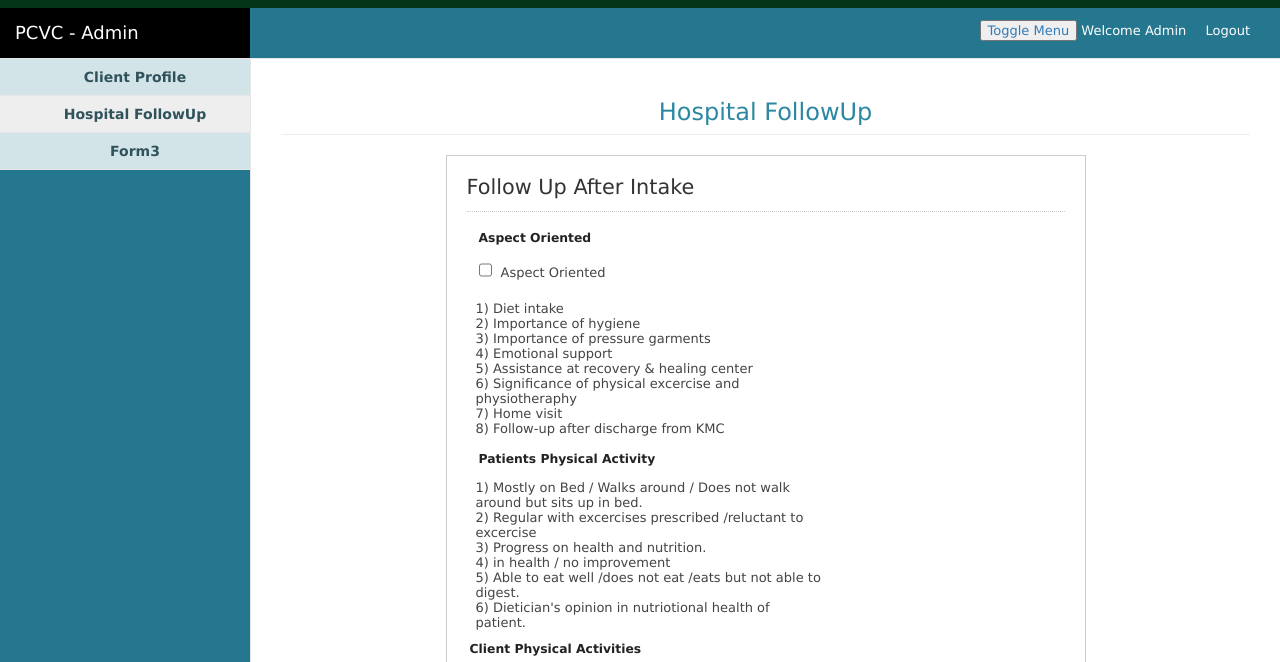
After one commit to ikrampp/PCVC-Organization, a PHP site: template view/client_follow_up_form.php in a window 1280 px wide. The commit adds this page. Shown: the top 662 px of the page. Run offline with PHP 8.4, Linux system fonts and the light colour scheme; the template is opened without the code that fills it, so the values that code supplies are empty; some libraries are stand-ins or nearby versions.

Commit message:
Client followup changes

```diff
--- a/controller/client_intake_controller.php
+++ b/controller/client_intake_controller.php
@@ -223,5 +223,52 @@ class ClientIntakeController {
 		$container->success = true;
 		return $container;
 	}
+
+	public function create_client_follow_up_details()
+	{
+		$client_form_details = new stdClass;
+		$error_message = "";
+
+		if($_SERVER["REQUEST_METHOD"] != "POST")
+		{
+			echo "Form details are not submitted properly.";
+		}
+
+		if(isset($_POST['client_id']))
+		{
+			$client_form_details->client_id 	= $_POST['client_id'];
+			$client_form_details->client_status = 'FOLLOWUP';
+		}
+		else
+		{
+			$error_message = "Client ID is empty.";
+		}
+
+		$client_form_details->timestamp 		= date('Y-m-d');
+		$client_form_details->form_json_data	= json_encode($_POST);
+
+		$container = new stdClass;
+		if(empty($error_message))
+		{
+			$container = $this->create_client_form_details($client_form_details);
+		}
+
+		if (!empty($error_message) || isset($container->show_failure_message))
+		{
+			$error_info = array();
+			$error_info["show_failure_message"] = true;
+
+			if(!empty($error_message))
+			{
+				$container->show_failure_message = true;
+				$error_info["failure_message"] = $error_message;
+			}
+			else
+			{
+				$error_info["failure_message"] = "Failed to create client follow up details";
+			}
+		}
+		return $container;
+	}
 }
 ?>
--- /dev/null
+++ b/view/client_follow_up_form.php
@@ -0,0 +1,143 @@
+<?php
+if(!isset($_SESSION)){
+    session_start();
+}
+require_once 'controller/sw_login_controller.php';
+require_once 'controller/client_intake_controller.php';
+
+// Some redirect has happened and the flow reached here
+// Get the error message to display in this page
+if (isset($_SESSION["error_info"]))
+{
+	$error_info = $_SESSION["error_info"];
+
+	if(isset($error_info["show_failure_message"]))
+	{
+		$show_failure_message = $error_info["show_failure_message"];
+	}
+
+	if(isset($error_info["failure_message"]))
+	{
+		$failure_message = $error_info["failure_message"];
+	}
+
+	unset($_SESSION["error_info"]);
+}
+
+$sw_login_controller = new SWLoginController();
+$container = $sw_login_controller->sw_user_login();
+
+if(isset($_SESSION["error_info"]))
+{
+		header("Location: login_form.php");
+}
+
+?>
+
+<html>
+<head>
+
+<?php  include 'inc_head.php'; ?>
+
+<link rel="stylesheet" href="css/sumoselect.css?v=3.0">
+<link rel="stylesheet" href="view.css?v=3.0">
+<script src="view.js"></script>
+<script src="calendar.js"></script>
+<script src="js/jquery.sumoselect.min.js?v=3.0"></script>
+<script>
+
+$(document).ready(function() {
+
+	$.fn.editable.defaults.mode = 'inline';
+	//Toggle search order div
+	$("#slide_div").click(function() {
+		$("#show_hide_div").slideToggle("slow");
+	});
+
+	// Toggle side menu
+	sidebarStatus = true;
+	$('#toggle_menu').click(function() {
+		if (sidebarStatus == false) {
+		  $('#sidebar_content').animate({
+			marginLeft: "0px",
+			opacity: "1"
+		  }, 1000);
+		  $('#page-wrapper').animate({
+			marginLeft: "250px",
+			opacity: "1"
+		  }, 1000);
+		  sidebarStatus = true;
+		}
+		else {
+		  $('#sidebar_content').animate({
+			marginLeft: "-250px",
+			opacity: "1"
+		  }, 1000);
+		  $('#page-wrapper').animate({
+			marginLeft: "0px",
+			opacity: "1"
+		  }, 1000);
+		  sidebarStatus = false;
+		}
+	});
+
+	// DateTime picker initialization
+	// $("#order_from_date").datetimepicker({
+		// format: "<?php echo ADMIN_DATE_TIME_FORMAT; ?>",
+		// step: 30,
+		// allowBlank: true,
+		// formatDate: 'd-m-Y',
+		// minDate: '01-01-2015',
+		// maxDate: '+01-01-1970',
+		// onSelectTime:function(ct,$i){
+			// $i.datetimepicker('hide');
+		// },
+		// onSelectDate:function(ct,$i){
+			// var selectedValue = $i.val();
+			// var splitedDate = selectedValue.split(" ");
+			// $i.val(splitedDate[0] + " 00:00");
+			// $i.datetimepicker('hide');
+		// }
+	// });
+});
+
+</script>
+</head>
+
+<body>
+<div id="wrapper" style="background-color:#24778E">
+	<?php include 'dashboard_navbar_view.php'; ?>
+	<div id="page-wrapper">
+	    <div class="row">
+                <div class="col-lg-12">
+                    <h3 class="page-header" style="color:#2B87A2">Hospital FollowUp</h3>
+                </div>
+                <!-- /.col-lg-12 -->
+        </div>
+		<div id="errors_div">
+		</div>
+		<?php if( isset($show_failure_message) && isset($failure_message) ) { ?>
+			<div class="alert alert-info homealert" role="alert" align="center">
+			   <strong><?php echo $failure_message ?></strong>
+			</div>
+		<?php } ?>
+
+		<div class="row">
+			<div class="col-lg-12">
+				<?php include 'client_follow_up_form_view.php'; ?>
+			</div>
+		</div>
+	</div>
+</div>
+
+<script src="js/bootstrap-table.js?v=2.0"></script>
+<script src="js/locale/bootstrap-table-en-US.js?v=1.0"></script>
+<script src="js/bootstrap-table-editable.js?v=1.0"></script>
+<script src="js/bootstrap-editable.js"></script>
+
+<script src="js/select2.min.js?v=1.0"></script>
+<script src="js/sb-admin-2.js?v=1.0"></script>
+<script src="js/metisMenu.min.js?v=1.0"></script>
+<script src="js/jquery.datetimepicker.js"></script>
+</body>
+</html>
--- /dev/null
+++ b/view/client_follow_up_form_view.php
@@ -0,0 +1,66 @@
+<div id="form_container">
+	<form id="form_1076823" class="appnitro"  enctype="multipart/form-data" method="post" action="client_follow_up_save_view.php">
+		<input id="client_id" name="client_id" type="hidden" value="1001" />
+					<div class="form_description">
+			<h2>Follow Up After Intake</h2>
+			<p></p>
+		</div>
+			<ul >
+
+					<li id="li_4" >
+		<label class="description" for="element_4">Aspect Oriented </label>
+		<span>
+			<input id="oriented" name="client_aspect_oriented" class="element checkbox" type="checkbox" value="Aspect Oriented" />
+			<label class="choice" for="element_4_1">Aspect Oriented</label>
+
+		</span>
+		</li>
+
+ <li>
+  <span>
+		1) Diet intake </br>
+		2) Importance of hygiene </br>
+		3) Importance of pressure garments </br>
+		4) Emotional support </br>
+		5) Assistance at recovery & healing center </br>
+		6) Significance of physical excercise and physiotheraphy </br>
+		7) Home visit </br>
+		8) Follow-up after discharge from KMC
+</span>
+
+</li>
+
+
+
+		<li id="li_3" >
+		<label class="description" for="element_3">Patients Physical Activity </label>
+		<li>
+  <span>
+		1) Mostly on Bed / Walks around / Does not walk around but sits up in bed. </br>
+
+		2) Regular with excercises prescribed /reluctant to excercise </br>
+
+		3) Progress on health and nutrition.                       </br>
+
+		4) in health / no improvement                 </br>
+
+		5) Able to eat well /does not eat /eats but not able to digest.</br>
+
+		6) Dietician's opinion in nutriotional health of patient.
+</span>
+
+</li>
+		<div>
+			<label class="description" for="element_13">Client Physical Activities</label>
+			<textarea id="dietician_opinion" name="client_physical_activities" class="element textarea medium"></textarea>
+		</div>
+		</li>
+
+					<li class="buttons">
+			    <input type="hidden" name="form_id" value="1076823" />
+
+				<input id="saveForm" class="button_text" type="submit" name="submit" value="Submit" />
+		</li>
+			</ul>
+		</form>
+	</div>
--- a/view/dashboard_navbar_view.php
+++ b/view/dashboard_navbar_view.php
@@ -19,7 +19,7 @@
 					<a href="client_intake_form.php" style="color:#2F525B;font-weight:bold;font-size:14px;"><i class="fa fa-search" style="font-size:14px;color:#000;padding:0 10px"></i>Client Profile</a>
 				</li>
 				<li style="color:#337ab7;">
-					<a href="inventory_management.php" style="color:#2F525B;font-weight:bold;font-size:14px"><i class="fa fa-th" style="font-size:14px;color:#000;padding:0 10px"></i>Form2</a>
+					<a href="client_follow_up_form.php" style="color:#2F525B;font-weight:bold;font-size:14px"><i class="fa fa-th" style="font-size:14px;color:#000;padding:0 10px"></i>Hospital FollowUp</a>
 				</li>
                 <li style="color:#337ab7;">
 					<a href="dealer_management.php" style="color:#2F525B;font-weight:bold;font-size:14px"><i class="fa fa-th" style="font-size:14px;color:#000;padding:0 10px"></i>Form3</a>
```
Also changed, not shown: view/client_follow_up_save_view.php (added, +43 -0 lines).
